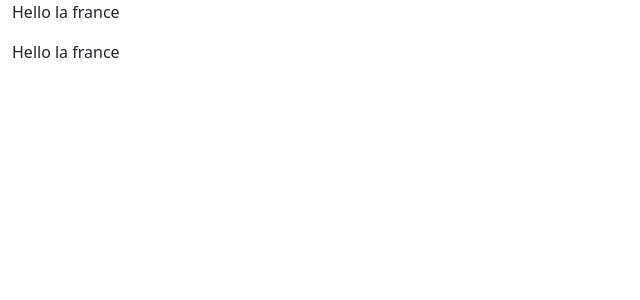
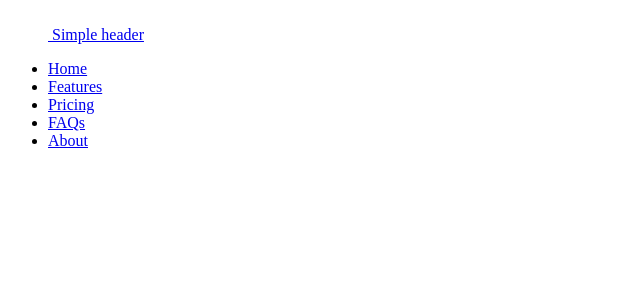
Before and after one commit to DevDeNiro/GSB-Application-Frais, a Symfony app: template templates/test.html.twig in a window 1280 px wide. Shown: the top 300 px of the page, without its empty margins (0-640 px from the left). Run offline with Twig, Linux system fonts and the light colour scheme; the template is opened without the code that fills it, so the values that code supplies are empty; some libraries are stand-ins or nearby versions.

Commit message:
Structures

```diff
--- a/templates/test.html.twig
+++ b/templates/test.html.twig
@@ -2,30 +2,33 @@
 
 
 {% block stylesheets %} {# Importation de la feuille de style, et de bootstrap #}
-            {{ encore_entry_link_tags('app') }}
-            <link href="https://cdn.jsdelivr.net/npm/bootstrap@5.1.3/dist/css/bootstrap.min.css" rel="stylesheet" integrity="sha384-1BmE4kWBq78iYhFldvKuhfTAU6auU8tT94WrHftjDbrCEXSU1oBoqyl2QvZ6jIW3" crossorigin="anonymous">
+            {# {{ encore_entry_link_tags('app') }} #}
+            {# <link href="https://cdn.jsdelivr.net/npm/bootstrap@5.1.3/dist/css/bootstrap.min.css" rel="stylesheet" integrity="sha384-1BmE4kWBq78iYhFldvKuhfTAU6auU8tT94WrHftjDbrCEXSU1oBoqyl2QvZ6jIW3" crossorigin="anonymous">       #}
         {% endblock %}
 
 
 {% block title 'Formulaire' %}
 
 {% block body %}
-<div class="container-fluid">
-  <div class="row">
-    <div class="col">
-    <p>Hello la france </p>
-    <div class="col">
-    <p>Hello la france </p>
+<div class="container">
+    <header class="d-flex flex-wrap justify-content-center py-3 mb-4 border-bottom">
+      <a href="/" class="d-flex align-items-center mb-3 mb-md-0 me-md-auto text-dark text-decoration-none">
+        <svg class="bi me-2" width="40" height="32"><use xlink:href="#bootstrap"/></svg>
+        <span class="fs-4">Simple header</span>
+      </a>
 
-    </div>
-    </div>
-
-    {# <img src="{{ asset('build/ban2.png') }}" class="image2"> Chargement de l'image d'en-tête #}
-  </div>
+      <ul class="nav nav-pills">
+        <li class="nav-item"><a href="#" class="nav-link active" aria-current="page">Home</a></li>
+        <li class="nav-item"><a href="#" class="nav-link">Features</a></li>
+        <li class="nav-item"><a href="#" class="nav-link">Pricing</a></li>
+        <li class="nav-item"><a href="#" class="nav-link">FAQs</a></li>
+        <li class="nav-item"><a href="#" class="nav-link">About</a></li>
+      </ul>
+    </header>
   </div>
 
 
-    <script src="https://cdn.jsdelivr.net/npm/bootstrap@5.1.3/dist/js/bootstrap.bundle.min.js" integrity="sha384-ka7Sk0Gln4gmtz2MlQnikT1wXgYsOg+OMhuP+IlRH9sENBO0LRn5q+8nbTov4+1p" crossorigin="anonymous"></script>
+    {# <script src="https://cdn.jsdelivr.net/npm/bootstrap@5.1.3/dist/js/bootstrap.bundle.min.js" integrity="sha384-ka7Sk0Gln4gmtz2MlQnikT1wXgYsOg+OMhuP+IlRH9sENBO0LRn5q+8nbTov4+1p" crossorigin="anonymous"></script> #}
 
 
 {% endblock %}
```
Also changed, not shown: src/Controller/comptables.php (added), src/Controller/login.php (added), src/Controller/visiteurs.php (added), templates/comptables/accueil_comptable.html.twig (added), templates/comptables/comptable.html.twig (added), templates/comptables/edit_comptable.html.twig (added), templates/comptables/fiche_comptable.html.twig (added), templates/comptables/liste_comptable.html.twig (added), templates/login/login.html.twig (added), templates/login/login_comptables.html.twig (added), templates/login/login_visiteurs.html.twig (added), templates/visiteurs/accueil_visiteur.html.twig (added), templates/visiteurs/fiche_visiteur.html.twig (added), templates/visiteurs/remboursement_visiteur.html.twig (added), 2 more files, 1 other file.
